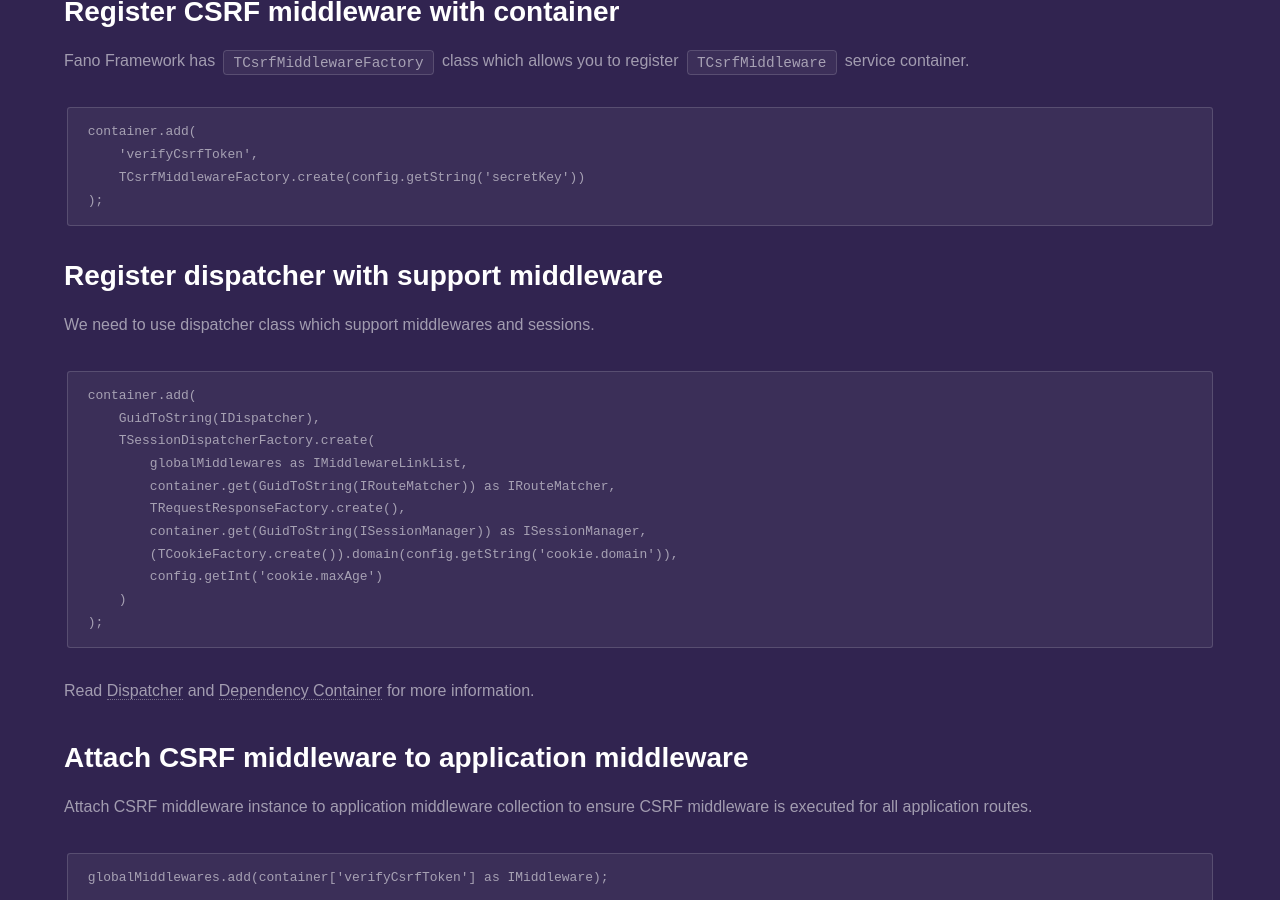
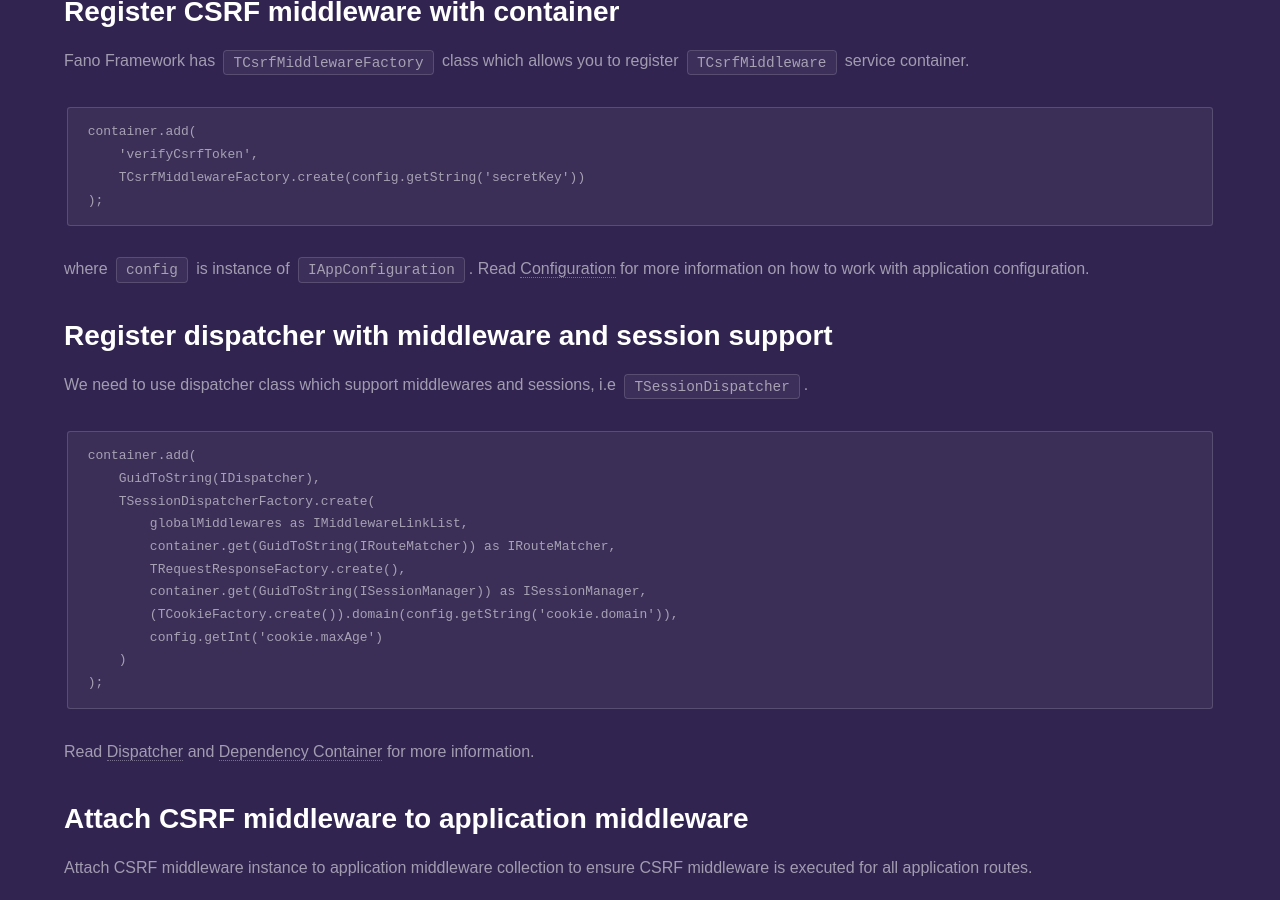
Before and after one commit to fanoframework/fanoframework.github.io, a Jekyll site: the page built from security/csrf-protection/index.md, in a window 1280 px wide and 900 px high, scrolled down 1234 px. Built offline with Jekyll 4.4.1, drawn with Linux system fonts in a browser that asks for light colours; our own code applies the rules of GitHub Pages for plain Markdown files.

Commit message:
Improve content

````diff
--- a/security/csrf-protection/index.md
+++ b/security/csrf-protection/index.md
@@ -42,10 +42,12 @@
     TCsrfMiddlewareFactory.create(config.getString('secretKey'))
 );
 ```
+where `config` is instance of `IAppConfiguration`. Read [Configuration](/configuration) for more information on how
+to work with application configuration.
 
-## Register dispatcher with support middleware
+## Register dispatcher with middleware and session support
 
-We need to use dispatcher class which support middlewares and sessions.
+We need to use dispatcher class which support middlewares and sessions, i.e `TSessionDispatcher`.
 
 ```
 container.add(
````
